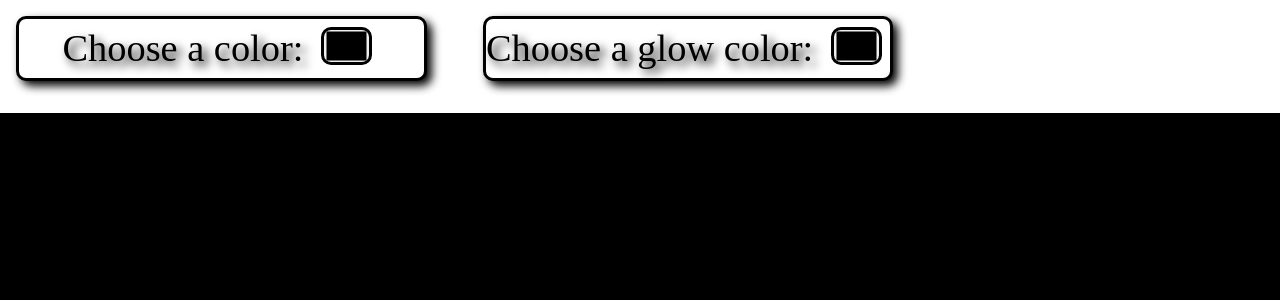
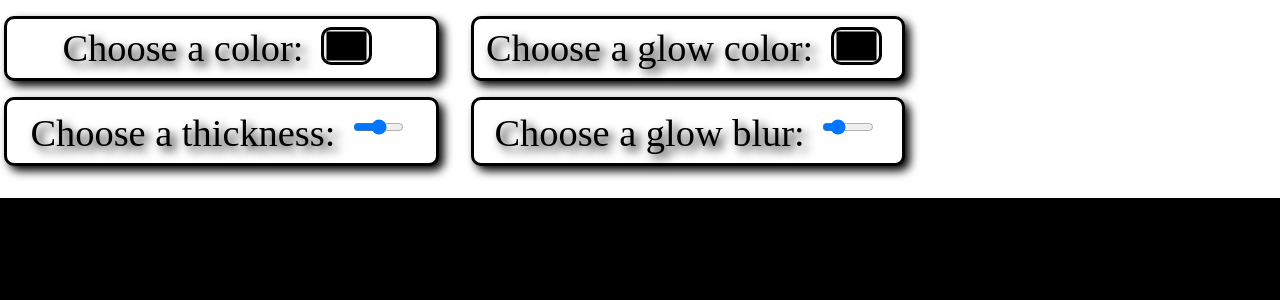
Before and after one commit to benyomtov/LightBox, a React (Create React App) app: page / in a window 1280 px wide. Shown: the top 300 px of the page. Built offline with nearby package versions, Linux system fonts and the light colour scheme; a web font is replaced by a local one.

Commit message:
added line thickness and glow blur controls

```diff
--- a/src/components/BodyContainer.js
+++ b/src/components/BodyContainer.js
@@ -7,6 +7,8 @@ function DrawOnDiv({ color, alternateColor, shadowColor, highlightColor }) {
   const [lastY, setLastY] = useState(0);
   const [lineColor, setLineColor] = useState("black");
   const [glowColor, setGlowColor] = useState("black");
+  const [lineThickness, setLineThickness] = useState(50);
+  const [glowBlur, setGlowBlur] = useState(15);
 
   useEffect(() => {
     const canvas = canvasRef.current;
@@ -24,11 +26,11 @@ function DrawOnDiv({ color, alternateColor, shadowColor, highlightColor }) {
     const canvas = canvasRef.current;
     const context = canvas.getContext("2d");
     context.strokeStyle = lineColor;
-    context.lineWidth = 50;
+    context.lineWidth = lineThickness;
     context.lineCap = "round";
     context.shadowOffsetX = 0;
     context.shadowOffsetY = 0;
-    context.shadowBlur = 15;
+    context.shadowBlur = glowBlur;
     context.shadowColor = glowColor;
 
     function draw(e) {
@@ -56,7 +58,7 @@ function DrawOnDiv({ color, alternateColor, shadowColor, highlightColor }) {
         setLastY(e.offsetY);
       });
     };
-  }, [lineColor, glowColor]);
+  }, [lineColor, glowColor, lineThickness, glowBlur]);
 
   useEffect(() => {
     const canvas = canvasRef.current;
@@ -120,6 +122,7 @@ function DrawOnDiv({ color, alternateColor, shadowColor, highlightColor }) {
 
       <div className="row" style={styles.background}>
         <div className="m-3 col-4">
+            <div className="row">
                 <p className="text-center" style={styles.font}>
                 Choose a color:{" "}
                 <input
@@ -132,7 +135,23 @@ function DrawOnDiv({ color, alternateColor, shadowColor, highlightColor }) {
                 />
                 </p>
             </div>
+            <div className="row">
+                <p className="text-center" style={styles.font}>
+                Choose a thickness:{" "}
+                <input
+                id="thickness-picker"
+                type="range"
+                value={lineThickness}
+                style={styles.colorPicker}
+                className="m-2"
+                onChange={(e) => setLineThickness(e.target.value)}
+                />
+                </p>
+            </div>
+
+        </div>
         <div className="m-3 col-4">
+            <div className="row">
                 <p className="text-center" style={styles.font}>
                 Choose a glow color:{" "}
                 <input
@@ -145,6 +164,20 @@ function DrawOnDiv({ color, alternateColor, shadowColor, highlightColor }) {
                 />
                 </p>
             </div>
+            <div className="row">
+                <p className="text-center" style={styles.font}>
+                Choose a glow blur:{" "}
+                <input
+                id="-glow-blur-picker"
+                type="range"
+                value={glowBlur}
+                style={styles.colorPicker}
+                className="m-2"
+                onChange={(e) => setGlowBlur(e.target.value)}
+                />
+                </p>
+            </div>
+        </div>
     </div>
     </div>
   );
```
Lines whose indentation alone changed are shown as unchanged.
